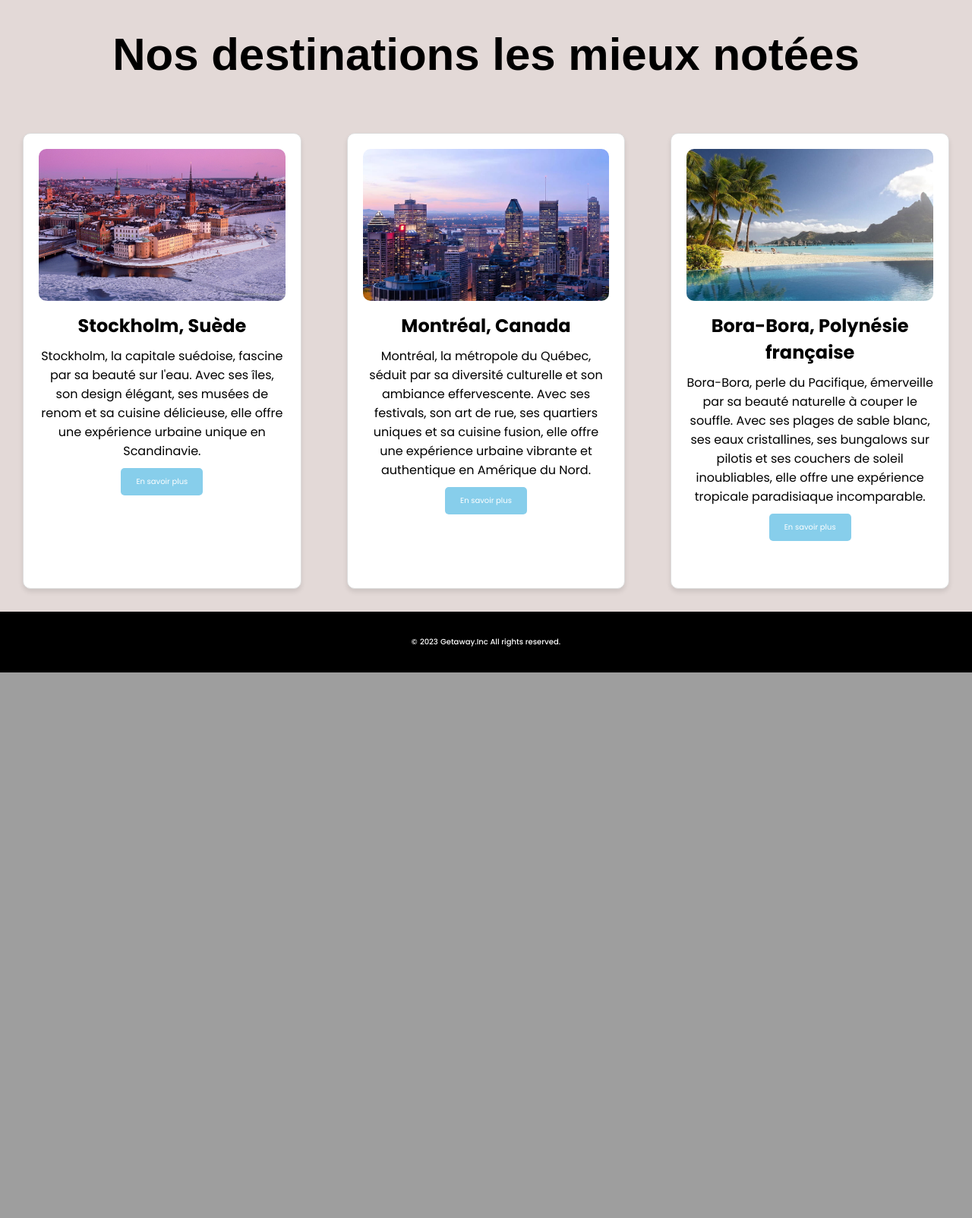
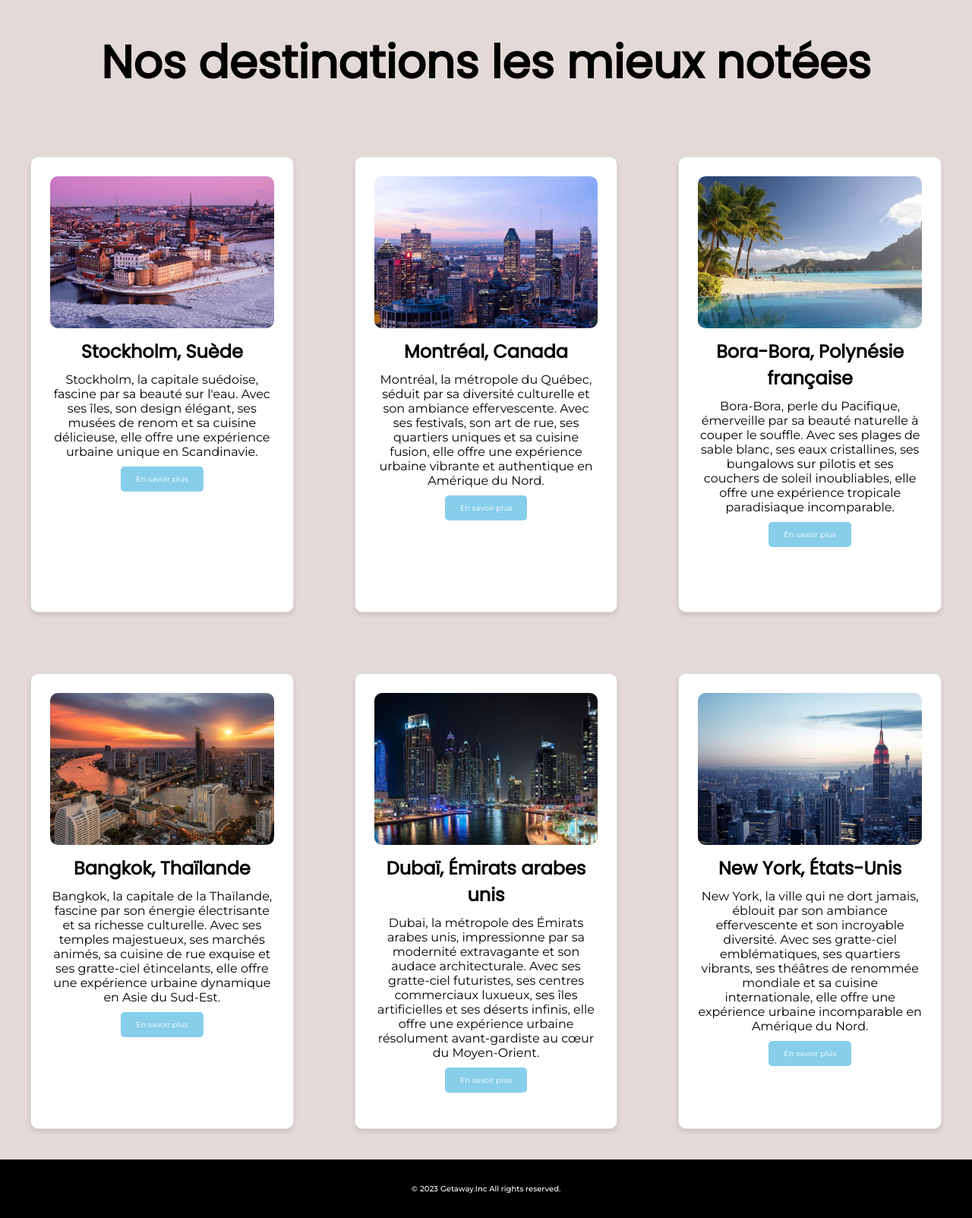
Before and after one commit to LSAleo/site_agence_voyage, a PHP site: page / in a window 1280 px wide. Shown: the part 801-2404 px from the top of the page at 76% size. Before the commit the page ends 1686 px from the top, so only its background shows below. Run offline with PHP 8.4, Linux system fonts and the light colour scheme; some libraries are stand-ins or nearby versions.

Commit message:
ajout destinations, changements police d'écriture

```diff
--- a/index.css
+++ b/index.css
@@ -1,15 +1,15 @@
-@import url('https://fonts.googleapis.com/css?family=Quicksand:400,500,700');
-@import url("https://fonts.googleapis.com/css2?family=Poppins:wght@300;400;500;600;700;800;900&display=swap");
+@import url('https://fonts.googleapis.com/css?family=Montserrat:400,500,700');
+@import url('https://fonts.googleapis.com/css2?family=Poppins&display=swap');
 /*
 font-family: 'Montserrat', sans-serif;
-font-family: 'Quando', serif;
+font-family: 'Poppins', sans-serif;
 */
 
 * {
   margin: 0;
   padding: 0;
   box-sizing: border-box;
-  font-family: "Poppins", sans-serif;
+  font-family: 'Montserrat', sans-serif;
 }
 
 body {
@@ -21,7 +21,6 @@ body {
 }
 
 /*   ****************************NAVBAR*********************** */
-@import url("https://fonts.googleapis.com/css2?family=Poppins:wght@300;400;500;600;700;800;900&display=swap");
 
 .header {
   position: fixed;
@@ -79,7 +78,7 @@ section.accueil{
   position:relative;
 }
 #titre1 {
-  font-family: Quando;
+  font-family: 'Poppins', sans-serif;
   font-size: 60px;
   color: white;
   position: absolute;
@@ -87,7 +86,6 @@ section.accueil{
   left: 50%;
   transform: translateX(-50%);
   text-align: center;
-  font-family: 'Montserrat', sans-serif;
   padding: 2%;
 }
 
@@ -97,7 +95,7 @@ section.accueil{
 
 .barre-recherche {
   position: absolute;
-  top: calc(100% - 400px); /* Definir hauteur section */
+  top: calc(100% - 450px); /* Definir hauteur section */
   left: 50%;
   transform: translateX(-50%);
   width: 80%;
@@ -131,20 +129,7 @@ section.accueil{
 .barre-recherche button {
   display: flex;
   margin: auto;
-  justify-content: space-between;
-}
-
-#titre1 {
-  font-family: Quando;
-  font-size: 60px;
-  color: white;
-  position: absolute;
-  bottom: 0;
-  left: 50%;
-  transform: translateX(-50%);
-  text-align: center;
-  font-family: 'Montserrat', sans-serif;
-  padding: 2%;
+  margin-top: 15px;
 }
 
 /* ****************************Bar de recherche*********************** */
@@ -161,7 +146,6 @@ section.accueil{
 }
 
   #titre2{
-  font-family: Quando;
   font-size: 60px;
   background-color: #E3D9D7;
   color: black;
@@ -169,15 +153,15 @@ section.accueil{
   display: flex;
   justify-content: center;
   padding: 3%;
-  font-family: 'Montserrat', sans-serif;
+  font-family: 'Poppins', sans-serif;
 }
 
 .carte_destination{
   border: 1px solid #ddd;
   border-radius: 10px;
   box-shadow: 0 4px 6px rgba(0, 0, 0, 0.1);
-  margin: 30px;
-  padding: 20px;
+  margin: 40px;
+  padding: 25px;
   text-align: center;
   background-color: #fff;
   transition: transform 0.3s ease;
@@ -227,23 +211,17 @@ section.accueil{
   border-radius: 10px;
 }
 
+.nom_ville{
+  font-family: 'Poppins', sans-serif;
+}
+
 /* ****************************Fin Cards*********************** */
 
-/* ****************************Bar de recherche*********************** */
+
+/* ****************************FOOTER*********************** */
 
 
 
-
-
-
-
-
-
-
-
-/* ****************************Bar de recherche*********************** */
-
-/* ****************************FOOTER*********************** */
 
 .footer {
   position:relative;
--- a/index.html
+++ b/index.html
@@ -35,29 +35,58 @@
 
       <div class="carte_destination">
         <img src="Images/Stockholm.jpg" alt="Stockholm" class="img_card">
-        <h2> Stockholm, Suède </h2>
+        <h2 class="nom_ville"> Stockholm, Suède </h2>
         <p> Stockholm, la capitale suédoise, fascine par sa beauté sur l'eau. Avec ses îles, son design élégant, ses musées de renom et sa cuisine délicieuse, elle offre une expérience urbaine unique en Scandinavie. </p>
         <a href="#"> En savoir plus </a>
       </div>
 
       <div class="carte_destination">
         <img src="Images/montreal.jpg" alt="Montréal" class="img_card">
-        <h2> Montréal, Canada </h2>
+        <h2 class="nom_ville"> Montréal, Canada </h2>
         <p> Montréal, la métropole du Québec, séduit par sa diversité culturelle et son ambiance effervescente. Avec ses festivals, son art de rue, ses quartiers uniques et sa cuisine fusion, elle offre une expérience urbaine vibrante et authentique en Amérique du Nord. </p>
         <a href="#"> En savoir plus </a>
       </div>
 
       <div class="carte_destination">
         <img src="Images/bora_bora.jpg" alt="Bora-Bora" class="img_card">
-        <h2> Bora-Bora, Polynésie française </h2>
+        <h2 class="nom_ville"> Bora-Bora, Polynésie française </h2>
         <p> Bora-Bora, perle du Pacifique, émerveille par sa beauté naturelle à couper le souffle. Avec ses plages de sable blanc, ses eaux cristallines, ses bungalows sur pilotis et ses couchers de soleil inoubliables, elle offre une expérience tropicale paradisiaque incomparable. </p>
         <a href="#"> En savoir plus </a>
       </div>
 
     </section>
+
+    <section class="card">
+
+      <div class="carte_destination">
+        <img src="Images/bangkok.jpg" alt="Bangkok" class="img_card">
+        <h2 class="nom_ville"> Bangkok, Thaïlande </h2>
+        <p> Bangkok, la capitale de la Thaïlande, fascine par son énergie électrisante et sa richesse culturelle. Avec ses temples majestueux, ses marchés animés, sa cuisine de rue exquise et ses gratte-ciel étincelants, elle offre une expérience urbaine dynamique en Asie du Sud-Est. </p>
+        <a href="#"> En savoir plus </a>
+      </div>
+
+      <div class="carte_destination">
+        <img src="Images/dubai.jpg" alt="Dubaï" class="img_card">
+        <h2 class="nom_ville"> Dubaï, Émirats arabes unis </h2>
+        <p> Dubai, la métropole des Émirats arabes unis, impressionne par sa modernité extravagante et son audace architecturale. Avec ses gratte-ciel futuristes, ses centres commerciaux luxueux, ses îles artificielles et ses déserts infinis, elle offre une expérience urbaine résolument avant-gardiste au cœur du Moyen-Orient. </p>
+        <a href="#"> En savoir plus </a>
+      </div>
+
+      <div class="carte_destination">
+        <img src="Images/ny.jpg" alt="New York City" class="img_card">
+        <h2 class="nom_ville"> New York, États-Unis </h2>
+        <p> New York, la ville qui ne dort jamais, éblouit par son ambiance effervescente et son incroyable diversité. Avec ses gratte-ciel emblématiques, ses quartiers vibrants, ses théâtres de renommée mondiale et sa cuisine internationale, elle offre une expérience urbaine incomparable en Amérique du Nord. </p>
+        <a href="#"> En savoir plus </a>
+      </div>
+
+    </section>
+
 </body>
 <!-- Footer -->
 <footer>
+  <section class="football">
+
+  </section>
   <div class="container">
     <div class="footer">&copy;<span id="année">2023</span><span>Getaway.Inc All rights reserved.</span></div>
 </footer>
```
Also changed, not shown: Images/bangkok.jpg (added), Images/dubai.jpg (added), Images/ny.jpg (added).
